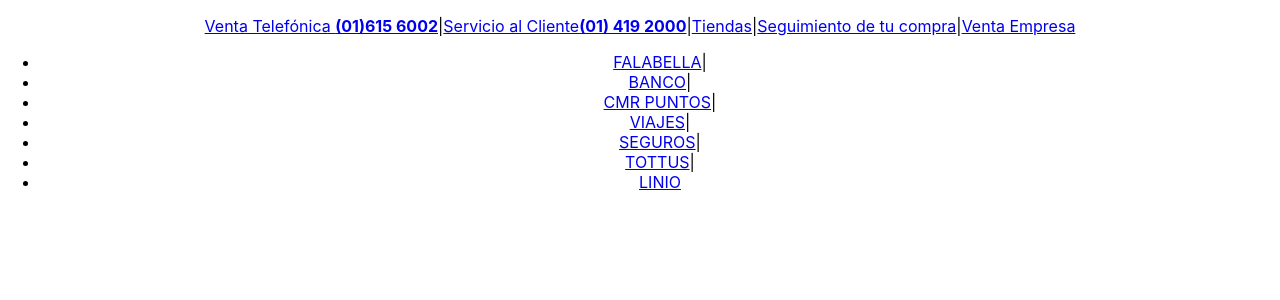
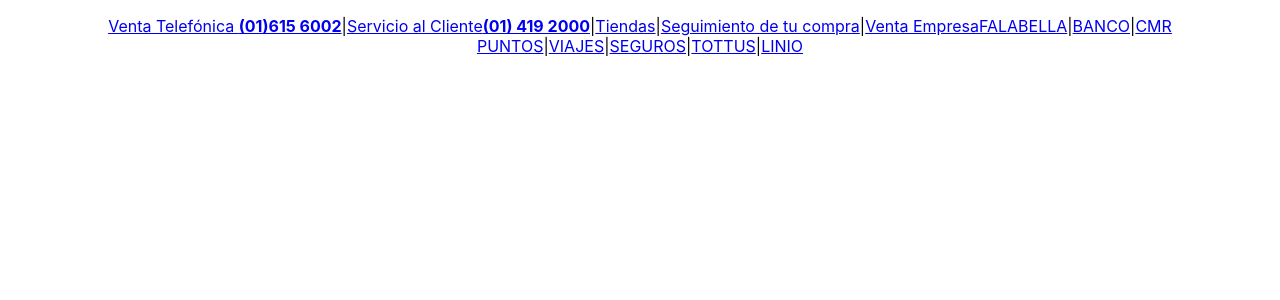
Before and after one commit to sofianeyra/Maquetado-Sodimac, a React (Create React App) app: page / in a window 1280 px wide. Shown: the top 300 px of the page. Built offline with nearby package versions, Linux system fonts and the light colour scheme.

Commit message:
cambio de class names

```diff
--- a/src/components/topBar.js
+++ b/src/components/topBar.js
@@ -4,9 +4,9 @@
 render(){
     return(
     <section className="top-bar">
-        <div className="hea-top">
-            <div className="phone-section">
-                <p className="alignTopNew">
+        <div className="top">
+            <div className="phone-section left no-textdecor">
+                <p className="alignItems">
                     <a href="01 615 6002" className="phone" title="Ir a Compra Telefonica">Venta Telefónica <b>(01)615 6002</b></a>
                     <span className="line">|</span>
                     <a href="01 419 2000" className="phone" title="Ir a Servicio al cliente">Servicio al Cliente<b>(01) 419 2000</b></a>
@@ -16,37 +16,21 @@
                     <a href="https://www.sodimac.com.pe/" className="buySection" title="Ir a Seguimiento de compras">Seguimiento de tu compra</a>
                     <span className="line">|</span>
                     <a href="https://www.sodimac.com.pe/" className="buySection" title="Ir a Venta Empresa">Venta Empresa</a>
+                    <span className="separator"></span>
+                    <a href="http://www.falabella.com.pe/" className="falabellaSection right" alt="Ir a Falabella">FALABELLA</a>
+                    <span className="line m-left m-right">|</span>
+                    <a href="https://www.bancofalabella.pe/" className="falabellaSection right" alt="Ir a Banco Falabella">BANCO</a>
+                    <span className="line m-left m-right">|</span>
+                    <a href="https://www.bancofalabella.pe/" className="falabellaSection right" alt="Ir a PUNTOS CMR">CMR PUNTOS</a>
+                    <span className="line m-left m-right">|</span>
+                    <a href="http://www.viajesfalabella.com.pe/" className="falabellaSection right" alt="Ir a <Viajes Falabella">VIAJES</a>
+                    <span className="line m-left m-right">|</span>
+                    <a href="https://web.segurosfalabella.com/pe/" className="falabellaSection right" alt="Ir a Seguros Falabella">SEGUROS</a>
+                    <span className="line m-left m-right">|</span>
+                    <a href="http://www.tottus.com.pe/tottus-pe/" className="falabellaSection right" alt="Ir a Tottus">TOTTUS</a>
+                    <span className="line m-left m-right">|</span>
+                    <a href="https://www.linio.com.pe/" className="falabellaSection right" alt="Ir a Linio">LINIO</a>
                 </p>
-            </div>
-            <div className="pull-right text-right clearfix horizontal">
-                <ul>
-                    <li>
-                        <a href="http://www.falabella.com.pe/" className="falabellaSection" alt="Ir a Falabella">FALABELLA</a>
-                        <span className="separator">|</span>
-                    </li>
-                    <li>
-                        <a href="https://www.bancofalabella.pe/" className="falabellaSection" alt="Ir a Banco Falabella">BANCO</a>
-                        <span className="separator">|</span>
-                    </li>
-                    <li>
-                        <a href="https://www.bancofalabella.pe/" className="falabellaSection" alt="Ir a PUNTOS CMR">CMR PUNTOS</a>
-                        <span className="separator">|</span>
-                    </li>
-                    <li>
-                        <a href="http://www.viajesfalabella.com.pe/" className="falabellaSection" alt="Ir a <Viajes Falabella">VIAJES</a>
-                        <span className="separator">|</span>
-                    </li>
-                    <li>
-                        <a href="https://web.segurosfalabella.com/pe/" className="falabellaSection" alt="Ir a Seguros Falabella">SEGUROS</a>
-                        <span className="separator">|</span>
-                    </li>
-                    <li>
-                        <a href="http://www.tottus.com.pe/tottus-pe/" className="falabellaSection" alt="Ir a Tottus">TOTTUS</a><span className="separator">|</span>
-                    </li>
-                    <li>
-                        <a href="https://www.linio.com.pe/" className="falabellaSection" alt="Ir a Linio">LINIO</a>
-                    </li>
-                </ul>
         </div>
     </div>
 </section>
```
